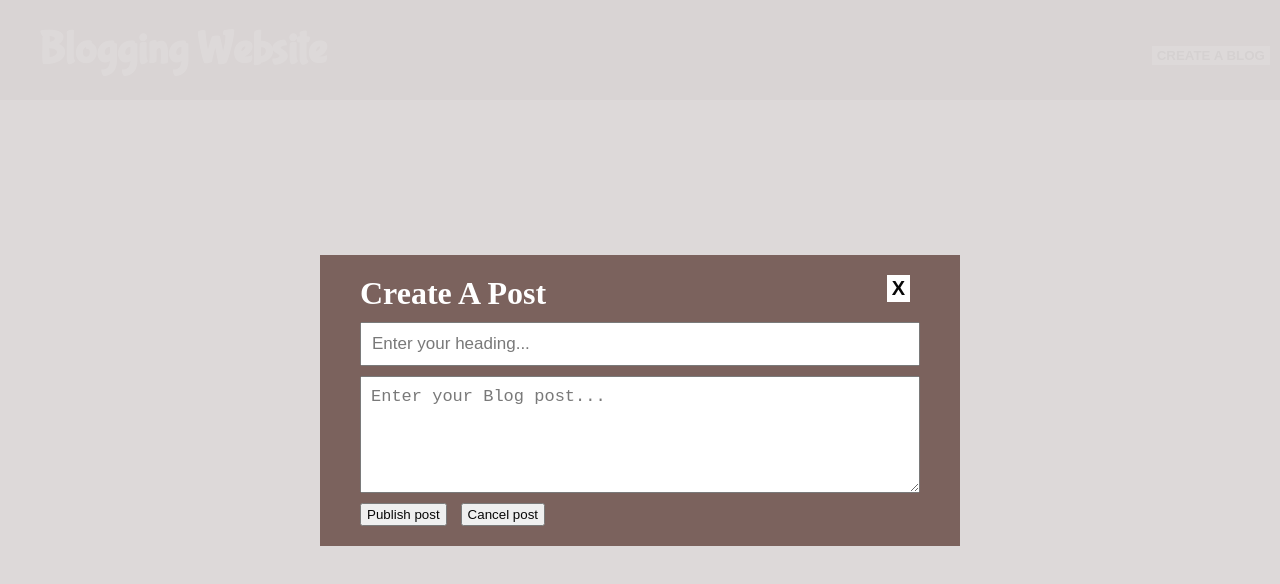
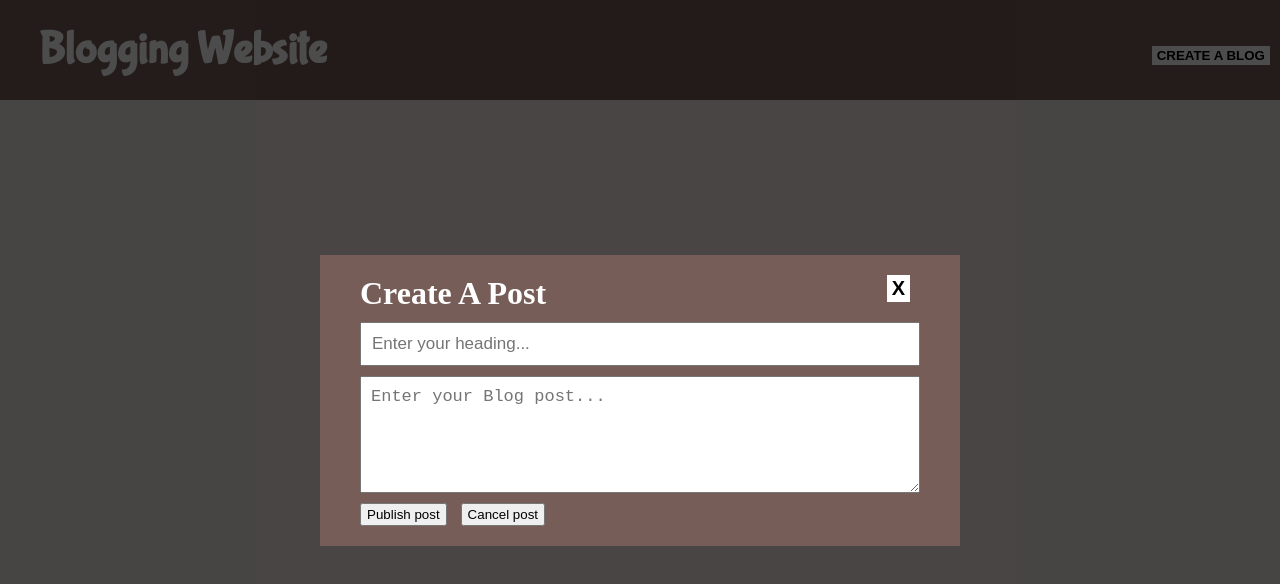
Before and after one commit to ajay-s-07/F2-Module-Test, a plain HTML site: page index.html in a window 1280 px wide. Both pictures are taken after a click on the button "CREATE A BLOG". Drawn offline with Linux system fonts and the light colour scheme.

Commit message:
modal => opacity removed, bgcolor changed

```diff
--- a/style.css
+++ b/style.css
@@ -77,8 +77,8 @@ button{
   bottom:0px;
   right:0px;
   left:0px;
-  opacity: 0.97;
-  background-color: rgb(220, 216, 216);
+/*   opacity: 0.97; */
+  background-color: rgb(0, 0, 0, 0.7);
   display: flex;
   justify-content: center;
   align-items: center;
```
